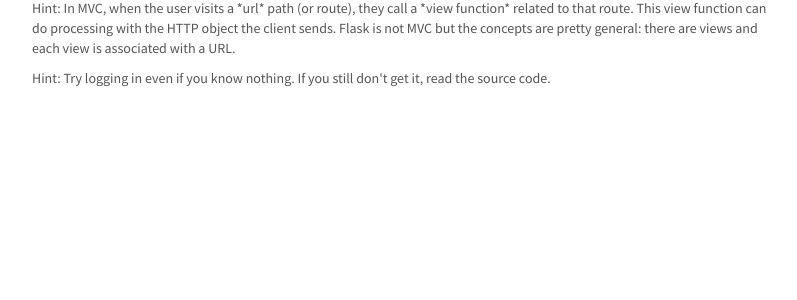
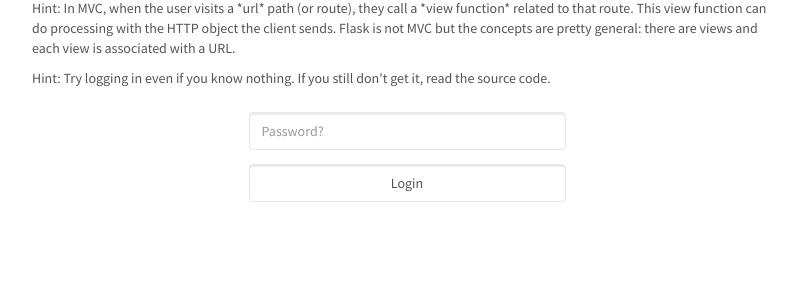
Before and after one commit to umisc/webctf, a Flask app: page /level7_secret_9005619802/ in a window 1280 px wide. Shown: the part 175-475 px from the top of the page, without its empty margins (233-1030 px from the left). Run offline with Flask 2, Linux system fonts and the light colour scheme; some libraries are stand-ins or nearby versions.

Commit message:
Fix level 7

```diff
--- a/ctf/templates/pages/level7.jinja.html
+++ b/ctf/templates/pages/level7.jinja.html
@@ -19,6 +19,23 @@
   <p>
     Hint: Try logging in even if you know nothing. If you still don't get it, read the source code.
   </p>
+
+  <div class="col col-xs-3"></div>
+  <div class="col col-xs-6">
+      <div class="form-item" style="margin: 1em">
+        <input id="pass" name="pass"
+               required="true" type="password"
+               placeholder="Password?" class="form-control"/>
+      </div>
+
+      <div class="form-item"  style="margin: 1em">
+        <button class="button round outline big form-control text-center"
+                onclick="validate()">
+          Login
+        </button>
+      </div>
+  </div>
+</div>
 </div>
 
 {% endblock %}
```
